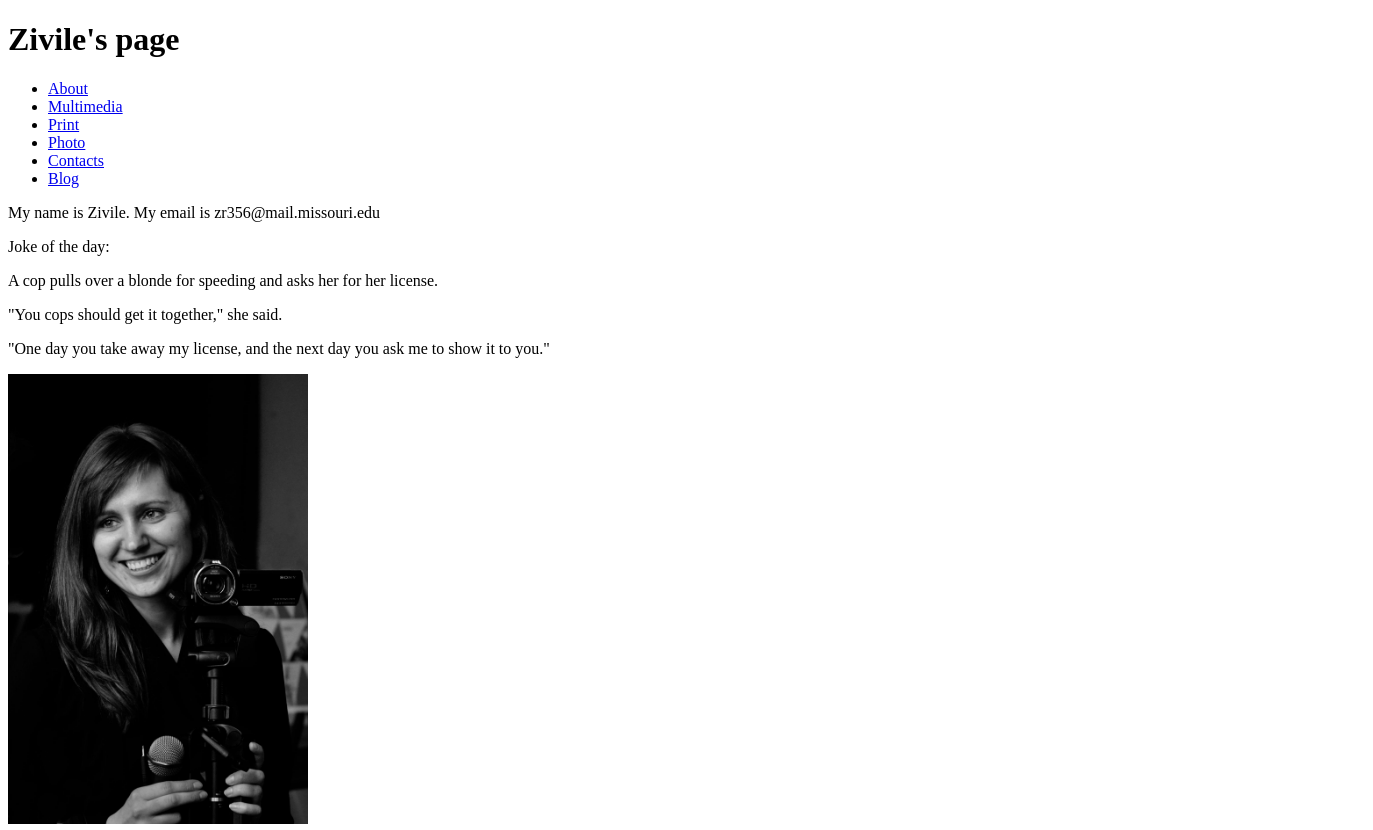
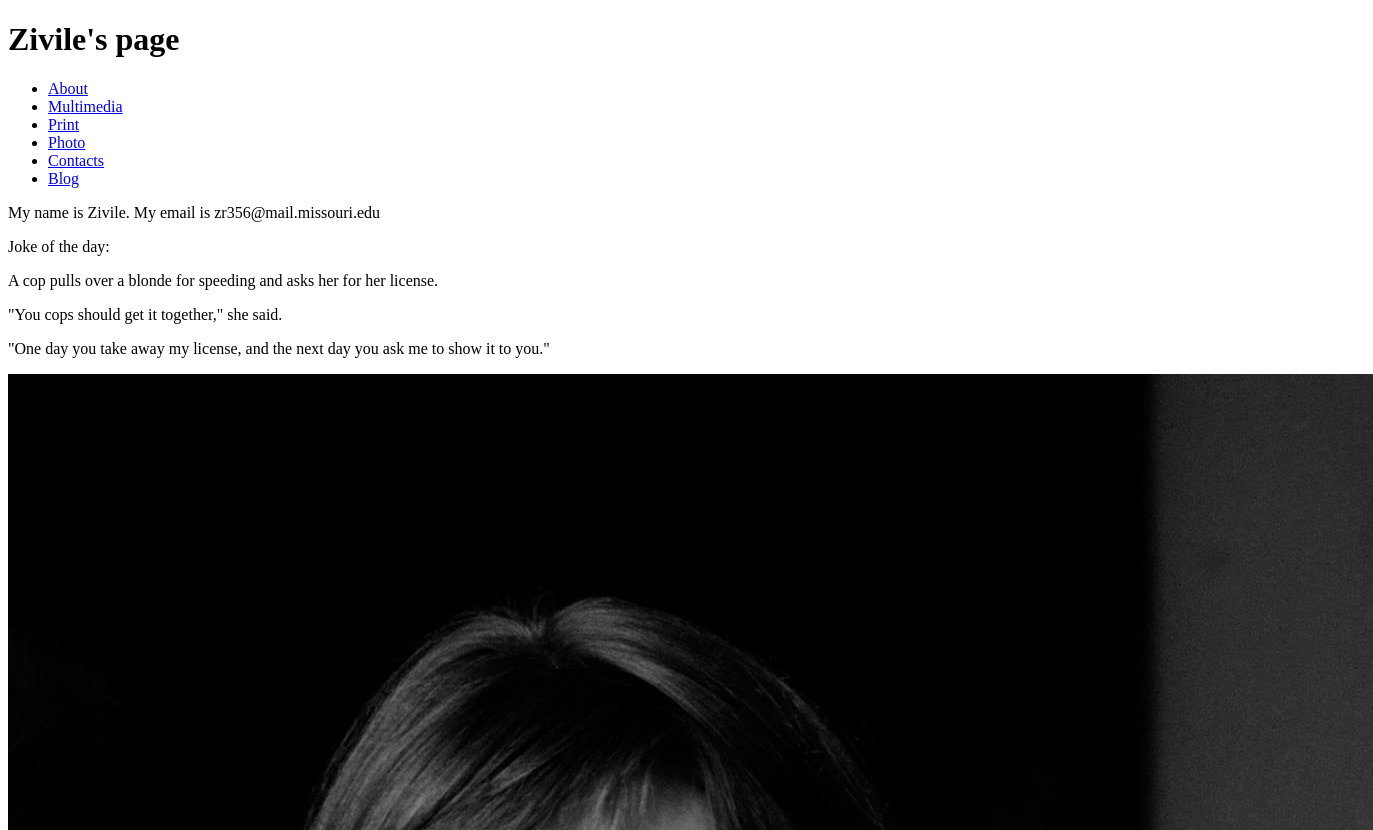
Before and after one commit to J4502-SS16/Zivile_Raskauskaite, a plain HTML site: page index.html in a window 1280 px wide. Shown: the top 830 px of the page, 1373 px wide, since content can reach past the window. Drawn offline with Linux system fonts and the light colour scheme.

Commit message:
picture class

```diff
--- a/index.html
+++ b/index.html
@@ -35,7 +35,7 @@
 
 	<div id="sidebar">
 
-  <a href="mailto:zr356@mail.missouri.edu"><img src="ziv.jpg" alt="A picture of Zivile" width="300px" class="logo"/></a>
+  <a href="mailto:zr356@mail.missouri.edu"><img src="ziv.jpg" alt="A picture of Zivile" class="logo"/></a>
   <ul>
     <li><a href="https://reporting.atavist.com/shabbat-shalom ">This is a link to a multimedia project "Shabbat Shalom:Faces of Jerusalem"</a></li>
     <li><a href="index2.html">More information about multimedia reporting.</a></li>
```
